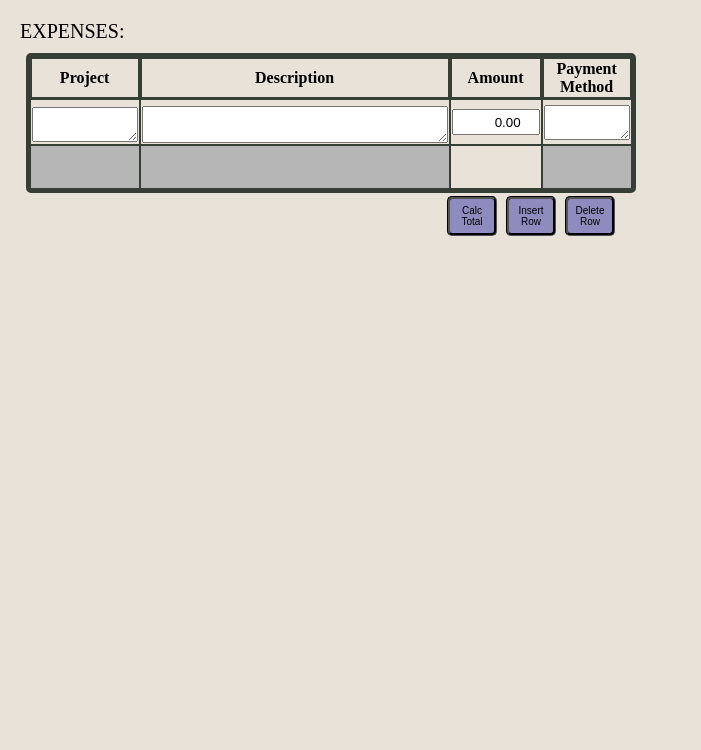
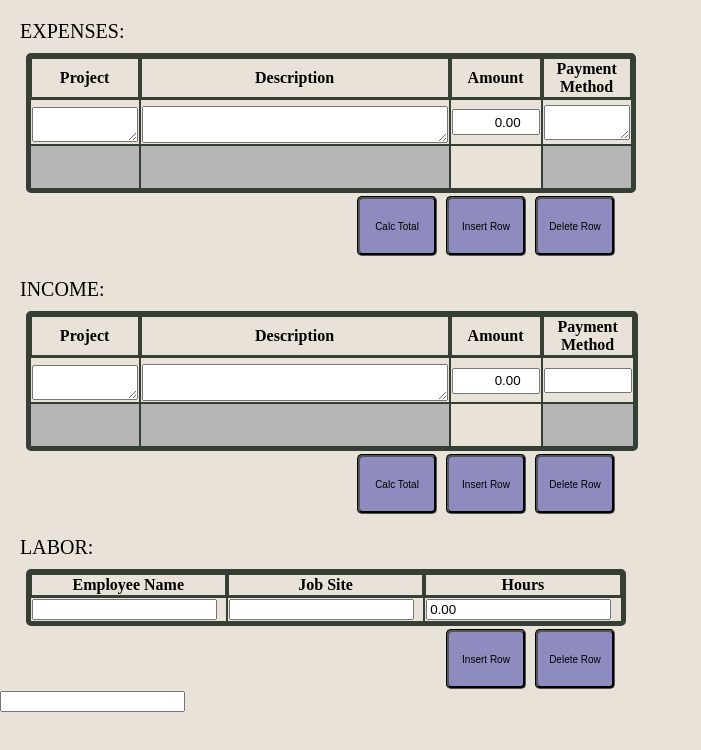
Before and after one commit to BrandinO771/Brandino771.github.io, a plain HTML site: page varCon_ver2/index.html in a window 1280 px wide. Shown: the whole page, without its empty margins (0-701 px from the left). Drawn offline with Linux system fonts and the light colour scheme.

Commit message:
new tables updated

```diff
--- a/varCon_ver2/index.html
+++ b/varCon_ver2/index.html
@@ -1,3 +1,5 @@
+<!-- 5-8-21 START 1:30 until 3:50 with break lets say 1 hour-->
+
 <!DOCTYPE html>
 <html>
 
@@ -5,50 +7,84 @@
   <meta charset="utf-8">
   <title>VAR CON Daily Log </title>
   <meta name="viewport" content="width=device-width, initial-scale=1">
-  <!-- <link rel="stylesheet" href="https://maxcdn.bootstrapcdn.com/bootswatch/3.3.7/superhero/bootstrap.min.css"> -->
-  <!-- <link href="https://fonts.googleapis.com/css?family=Ubuntu" rel="stylesheet"> -->
    <link rel="stylesheet" href="static/css/style.css">
 
 <body style="background-color: rgb(233, 226, 216);">
 
 
+  <!-- EXPENSE TABLE -->
 <p> EXPENSES: </p>
-
 <div>
 <table id="expenses_table" style="margin-top: 20px;">
   <tr>
-    <th>Project</th>
-    <th>Description</th>
-    <th>Amount</th>
-    <th>Payment Method</th>
+    <th>Project</th> <th>Description</th> <th>Amount</th> <th>Payment Method</th>
 </tr>
-
-  <!-- <tr onmouseout="fixHeights(this)"  >
-    <td> <textarea class = 'inputs' id= "text_input_proj" type='text'> </textarea>1 </td>
-    <td> <textarea class = 'inputs' id= "text_input_desc" type='text'> </textarea> 2</td>
-    <td> <input    class = 'inputs' id= "text_input_amt"  type='number' value='0.00' >3 </input> </td>
-    <td> <textarea class = 'inputs' id= "pymt_method" type='text'> </textarea> </td>
-  </tr>
-  <tr onmouseout="fixHeights(this)" >
-    <td> <textarea class = 'inputs' id= "text_input_proj" type='text'> </textarea>x </td>
-    <td> <textarea class = 'inputs' id= "text_input_desc" type='text'> </textarea> y</td>
-    <td> <input    class = 'inputs' id= "text_input_amt"  type='number' value='0.00' > z</input> </td>
-    <td> <textarea class = 'inputs' id= "pymt_method" type='text'> </textarea> </td>
-  </tr> -->
 </table>
 
 <div style="max-width: 620px;  width: 100% ; min-width: 150px; height: 65px;">
   <div style="position: relative;  float : right; margin-right :0px;">
     <button  onclick= "computeTotal('input_expenseAmount')"> Calc Total </button>
-    <button   onclick= "addRow('expenses_table')"  > Insert Row </button>
-    <button  onclick= "deleteLastRow('expenses_table')"> Delete Row </button>
+    <button   onclick= "addRow('expenses_table', 'no')"  > Insert Row </button>
+    <button  onclick= "deleteLastRow('expenses_table', 'no')"> Delete Row </button>
+  </div>
+</div>
+  <!-- EXPENSE TABLE -->
+
+
+  <!-- INCOME TABLE -->
+  <p> INCOME: </p>
+  <div>
+  <table id="income_table" style="margin-top: 20px;">
+    <tr>
+      <th>Project</th> <th>Description</th> <th>Amount</th> <th>Payment Method</th>
+  </tr>
+  </table>
+
+  <div style="max-width: 620px;  width: 100% ; min-width: 150px; height: 65px;">
+    <div style="position: relative;  float : right; margin-right :0px;">
+      <button  onclick= "computeTotal('input_incomeAmount')"> Calc Total </button>
+      <button   onclick= "addRow('income_table', 'yes' )"  > Insert Row </button>
+      <button  onclick= "deleteLastRow('income_table', 'yes')"> Delete Row </button>
+    </div>
+  </div>
+    <!-- INCOME TABLE -->
+
+     <!-- LABOR TABLE -->
+  <p> LABOR: </p>
+  <div>
+  <table id="labor_table" style="margin-top: 20px;">
+    <tr>
+      <th>Employee Name </th> <th>Job Site</th> <th>Hours</th>
+  </tr>
+  </table>
+
+  <div style="max-width: 620px;  width: 100% ; min-width: 150px; height: 65px;">
+    <div style="position: relative;  float : right; margin-right :0px;">
+      <button   onclick= "addRowLabor()"  > Insert Row </button>
+      <button  onclick= "deleteLastRow('labor_table', 'labor')"> Delete Row </button>
     </div>
   </div>
 
 
+<td>
+  <input list='income_pymt_list'> </input>
+ </td>
+
+<datalist id='income_pymt_list'>
+  <option>credit</option>
+  <option>check</option>
+  <option>cash</option>
+</datalist>
+
 </div>
 <!-- end of expense table -->
 
+
+<datalist id='employee_list'>
+  <option>Danny</option>
+  <option>Junior</option>
+  <option>Mauricio</option>
+</datalist>
 
 </body>
 
@@ -67,77 +103,139 @@ let exp_row =`<tr onmouseout="fixHeights(this)">
     <td> <input    class = 'input_expenseAmount' id= "expense_amt"  type='number' value='0.00' > </input> </td>
     <td> <textarea class = 'inputs' id= "pymt_method" type='text'> </textarea> </td>
   </tr>`
+
+function addRowLabor()
+{
+  for( i = 1; i < 4; i++)
+    {
+      if ( i == 1 ){ newRow = document.createElement('tr') }
+      newCell = document.createElement('td')
+      newRow.append(newCell)
+      newInput = document.createElement('input')
+
+      if ( i == 1 )
+      {
+        newInput.setAttribute('list','employee_list')
+      }
+      if ( i == 3 )
+      {
+        newInput.type = 'number'
+        newInput.value ='0.00'
+      }
+      newCell.append(newInput)
+    }
+  document.getElementById('labor_table').append(newRow)
+  }
+
+
 let sumAdded = false;
-function addRow(tableId)
+let incomeTotalAppended = false;
+function addRow(tableId, incomeTable)
   {
   // document.getElementById(tableId).innerHTML+=exp_row
   idName= ''
-  for ( i = 0; i<5; i++)
+  for ( i = 1; i<6; i++)
       {
-        if(i==0) idName ='text_input_proj'
-        if(i==1) idName ='text_input_desc'
-        if(i==2) idName ='expense_amt'
-        if(i==3) idName ='pymt_method'
+        console.log('i is <', i, 'i>', 'incomeTable is', incomeTable, 'typeof(incomeTable)', typeof(incomeTable))
 
-      if ( i < 4)
+        if( incomeTable == 'no')
           {
-        if ( i == 0){ newRow = document.createElement('tr') }
+          if(i==1) idName ='text_input_proj'
+          if(i==2) idName ='text_input_desc'
+          if(i==3) idName ='expense_amt'
+          if(i==4) idName ='pymt_method'
+          }
+          if( incomeTable == 'yes' )
+          {
+          if(i==1) idName ='text_input_proj1'
+          if(i==2) idName ='text_input_desc1'
+          if(i==3) idName ='income_amt'
+          if(i==4) idName ='pymt_method1'
+          }
+         //1 = 'co1 1' , proj //text area  2 = 'co1 2' , descr // text area  3 = 'co1 3' , total input // input numbe3r
+         // 4 = 'co1 4' , pymt method // input  5 = 'insert last sum row if does not exist' ,
+      if ( i < 5)
+      {
+        if ( i == 1){ newRow = document.createElement('tr') }
+
         newCell = document.createElement('td')
         newRow.append(newCell)
         newRow.setAttribute('onmouseout', "fixHeights(this)" )
 
-        if ( i !=2)
+        if ( i <=2  || i == 4) //> create text area for 1&2  see notes for 4 below
+            {
+              if ( i <=2) //text areas
                 {
                 newInput = document.createElement('textArea')
+                }
+
+              if( i == 4 ) //text area for exp table - input for income table
+                {
+                if ( incomeTable == 'no') newInput = document.createElement('textArea')
+                if ( incomeTable == 'yes'){
+                  newInput = document.createElement('input')
+                  // newInput.list = 'income_pymt_list'
+                  newInput.setAttribute('list','income_pymt_list')
+                  }
+                }
+              newInput.id = idName
               newInput.className ='inputs'
-          newInput.id = idName
               newCell.append(newInput)
             }
-        if ( i ==2 )
+
+        if ( i==3) // create amount number input
           {
             newInput = document.createElement('input')
-          newInput.className ='input_expenseAmount'
             newInput.id = idName
             newInput.type = 'number'
             newInput.value ='0.00'
+          if ( incomeTable == 'no' ) newInput.className ='input_expenseAmount'
+          if ( incomeTable == 'yes' ) newInput.className ='input_incomeAmount'
           newCell.append(newInput)
           }
 
-          if ( i == 3 && sumAdded == false)document.getElementById(tableId).append(newRow)
+          //>>FIRST NON-HEADER ROW ADDED EVER !! <1st visit to this func> --- add row with everything created above as the <<last row of table??
+          if ( i == 4 && sumAdded == false && incomeTable == 'no') document.getElementById(tableId).append(newRow)
+          if ( i == 4 && incomeTotalAppended == false && incomeTable == 'yes') document.getElementById(tableId).append(newRow)
 
-          if ( i == 3 && sumAdded == true )//> insert new row before the last sum row
+
+          //<2nd Visit to this funct> , add row with everything created above, <<BUT ADD IT as 2ND to last row ??before the sum row> this is the secod time through
+        if ( i == 4 && ( ( sumAdded == true && incomeTable == 'no') ||( incomeTotalAppended == true && incomeTable == 'yes') )  )//> create specific
             {
             parNode = document.getElementById(tableId)
             lastchildElm = parNode.lastChild
             parNode.insertBefore(newRow, lastchildElm )
             }
-
       }
 
-      if ( i ==4 && sumAdded == false)
+      if ( i ==5 && ( ( sumAdded == false && incomeTable == 'no') ||( incomeTotalAppended == false && incomeTable == 'yes') )     ) //>>ADD BOTTOM GRAND TOTAL ROW
         {
         newRow = document.createElement('tr')
         for( x = 0 ; x < 4; x++)
             {
             newCell = document.createElement('td')
             if( x != 2 ) newCell.style.backgroundColor = 'rgb(182, 182, 182)'
-            if( x == 2 ) newCell.id = 'expenseGrandTotal';
+            if( x == 2 && incomeTable == 'no' ){ newCell.id = 'expenseGrandTotal';  sumAdded=true;}
+            if( x == 2 && incomeTable == 'yes'){ newCell.id = 'incomeGrandTotal'; incomeTotalAppended =true;}
             newRow.append(newCell)
-            sumAdded=true;
             }
           document.getElementById(tableId).append(newRow)
         }
     }
+    console.log('bottom of addRows Function i = <', i, '>', 'incomeTable is', incomeTable, 'typeof(incomeTable)', typeof(incomeTable), 'idName = ', idName, 'sumAdded', sumAdded, 'incomeTotalAppended', incomeTotalAppended  )
   }
-addRow('expenses_table');//call this once
 
-function deleteLastRow(tableId)
+addRow('expenses_table', 'no');//call this once to make initial row
+addRow('income_table', 'yes');//call this once to make initial row
+addRowLabor();
+
+function deleteLastRow(tableId, labor)
     {
     d=document.getElementById(tableId)
     console.log('d.childNodes', d.childNodes )
     console.log('children', d.children)
     rowCt=d.children.length
-    rowCt-=2
+    if( labor == 'labor') {  rowCt-=1} else { rowCt-=2 }
     console.log('this is the table', d)
     if( rowCt > 0)  d.children[rowCt].remove()
     }
@@ -152,11 +250,14 @@ function computeTotal(class_name)
           console.log('this is s for sums', s.value)
           total+=parseFloat(s.value)
           }
-     document.getElementById('expenseGrandTotal').innerHTML = total
+     if ( class_name == 'input_expenseAmount') document.getElementById('expenseGrandTotal').innerHTML = total
+     if ( class_name == 'input_incomeAmount' ) document.getElementById('incomeGrandTotal').innerHTML = total
     }
 
 
   function fixHeights(par){
+    console.log('hi i am fix the heights function')
+
     heights = ''
     row = par.children;
     // console.log('this is par', par, 'the kids', par.children)
@@ -165,7 +266,7 @@ function computeTotal(class_name)
     {
     for( cell of row)
       {
-      if ( cell.children[0].id =='text_input_desc')
+      if ( cell.children[0].id =='text_input_desc'  || cell.children[0].id =='text_input_desc1'   )
         {
           if ( (cell.children[0].style.height).length > 0)
             {
--- a/varCon_ver2/static/css/style.css
+++ b/varCon_ver2/static/css/style.css
@@ -41,12 +41,21 @@ table{
 }
 
 #text_input_proj{
-  /* resize : auto;
-  overflow: auto; */
   width: auto;
   height: auto;
   margin-top: 5px;
-  /* position: relative; */
+  max-width: 100px;
+  min-width: 100px;
+  min-height:20px;
+  top : inherit;
+  left: 0px;
+  transform-origin: top left;
+}
+
+#text_input_proj1{
+  width: auto;
+  height: auto;
+  margin-top: 5px;
   max-width: 100px;
   min-width: 100px;
   min-height:20px;
@@ -60,17 +69,16 @@ table{
   min-height: 40px;
   height : 40px;
   text-align: right;
-  /* position: relative;
-  max-width: 60px;
-  min-width: 60px;
-  font-size: 14px;
-  border-style: solid;
-  border-width: 2px;
-  right : -80% */
+}
+
+#incomeGrandTotal{
+  font-weight: bold;
+  min-height: 40px;
+  height : 40px;
+  text-align: right;
 }
 
 #text_input_desc{
-
   width: auto;
   margin-top: 5px;
   max-width: 300px;
@@ -80,13 +88,23 @@ table{
   left: 0%;
   transform-origin: top left;
 }
+
+
+#text_input_desc1{
+  width: auto;
+  margin-top: 5px;
+  max-width: 300px;
+  min-width: 300px;
+  min-height: 20px;
+  top : 0%;
+  left: 0%;
+  transform-origin: top left;
+}
+
 #expense_amt{
-  /* resize : auto;
-  overflow: auto; */
   width: auto;
   height: auto;
   margin-top: 5px;
-  /* position: relative; */
   max-width: 80px;
   min-width: 80px;
   min-height:20px;
@@ -95,8 +113,23 @@ table{
   left: 0px;
   align-items: center;
   text-align: right;
-  /* transform-origin: top left; */
 }
+
+
+#income_amt{
+  width: auto;
+  height: auto;
+  margin-top: 5px;
+  max-width: 80px;
+  min-width: 80px;
+  min-height:20px;
+  top : 1%;
+  margin-top: 1%;
+  left: 0px;
+  align-items: center;
+  text-align: right;
+}
+
 #pymt_method{
   width: auto;
   height: auto;
@@ -109,11 +142,25 @@ table{
   left: 0px;
   align-items: center;
 }
+
+#pymt_method1{
+  width: auto;
+  height: auto;
+  margin-top: 5px;
+  max-width: 80px;
+  min-width: 80px;
+  min-height:20px;
+  top : 1%;
+  margin-top: 1%;
+  left: 0px;
+  align-items: center;
+}
+
 button{
-  height : 40px;
-  width : 50px;
+  height : 60px;
+  width : 80px;
   min-height: 40px;
-  max-width: 60px;
+  max-width: 80px;
   font-size: 10px;
   border-style:groove;
   border-width: 3px;
```
Lines whose indentation alone changed are shown as unchanged.
